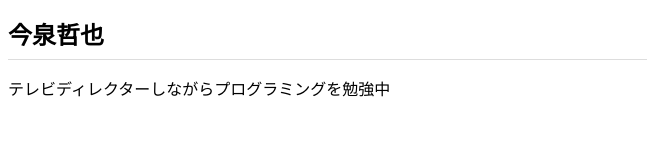
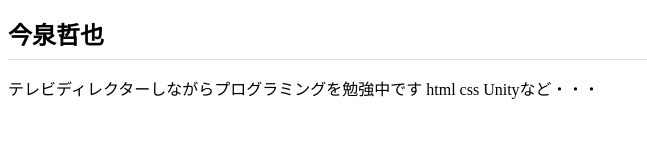
Before and after one commit to imaizumitetsuya/imaizumitetsuya.github.io, a plain HTML site: page index.html in a window 1280 px wide. Shown: the whole page, without its empty margins (0-647 px from the left). Drawn offline with Linux system fonts and the light colour scheme.

Commit message:
Add files via upload

```diff
--- a/index.html
+++ b/index.html
@@ -7,6 +7,8 @@
 </head>
 <body>
   <h1>今泉哲也</h1>
-  <p>テレビディレクターしながらプログラミングを勉強中</p>
+  <p>テレビディレクターしながらプログラミングを勉強中です
+     html css Unityなど・・・
+  </p>
 </body>
 </html>
```
